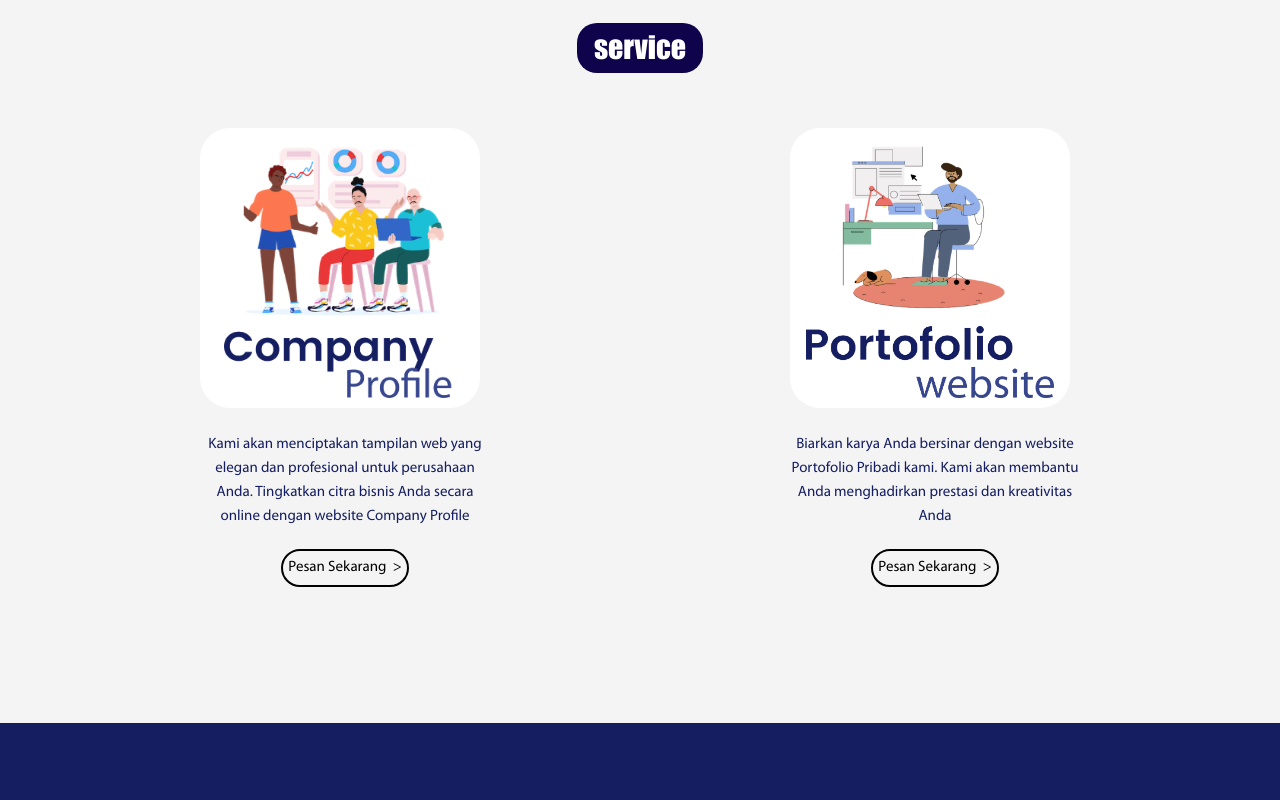
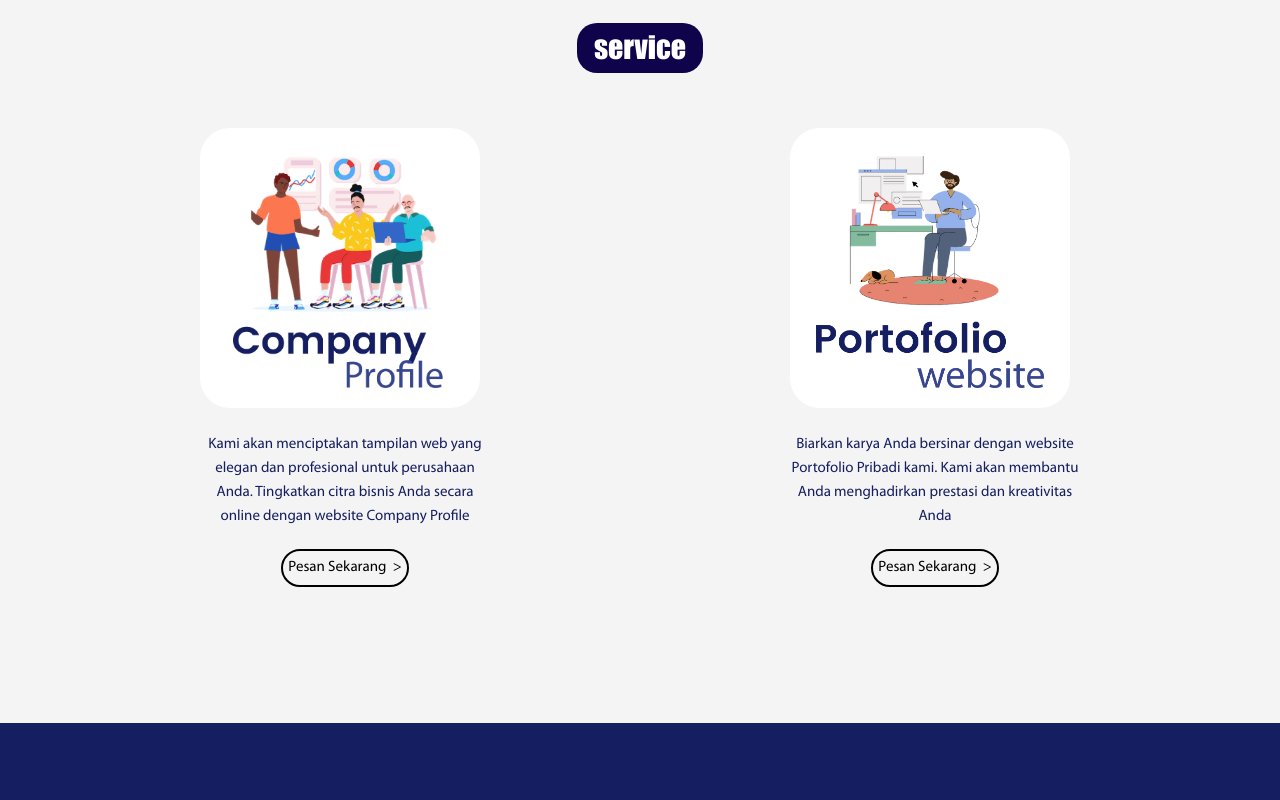
Before and after one commit to SalvianAF/proto-web, a Next.js app: page / in a window 1280 px wide. Shown: the part 1580-2380 px from the top of the page. Built offline with nearby package versions, Linux system fonts and the light colour scheme; a web font is replaced by a local one.

Commit message:
fix image minor

```diff
--- a/styles/Home.module.css
+++ b/styles/Home.module.css
@@ -9,7 +9,7 @@
 .img{
   width: 100%;
   height: 100%;
-  padding: 10px;
+  padding: 20px;
   object-fit:contain;
 }
 
```
